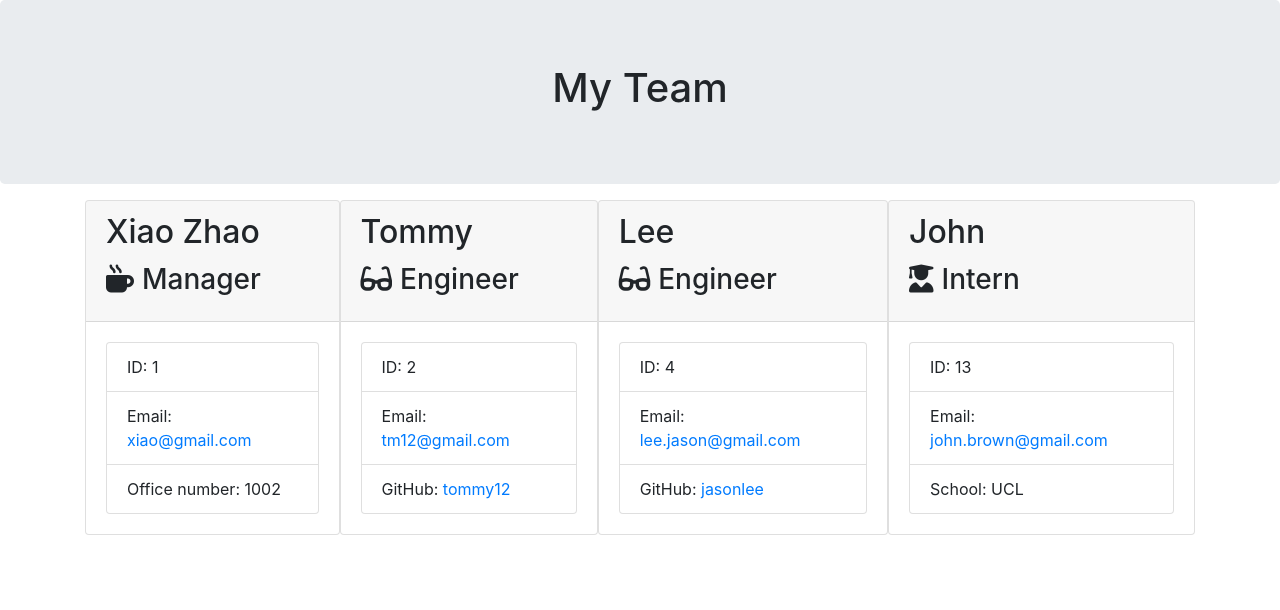
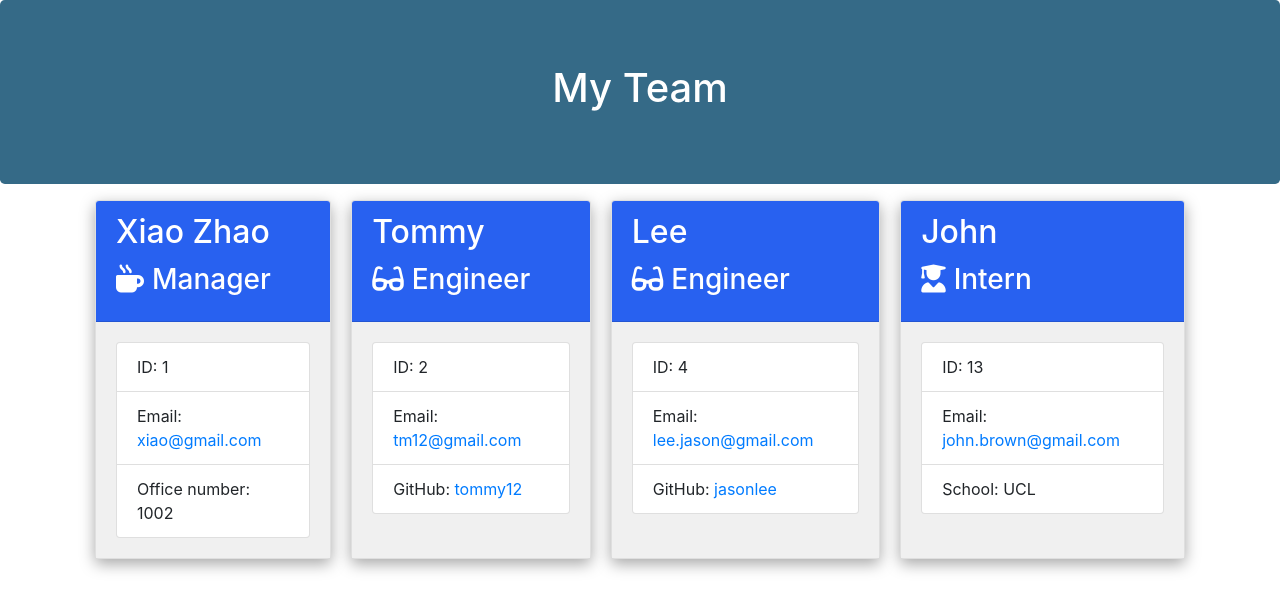
Before and after one commit to xiaozhao1111/Team-Profile-Generator, a website: page output/team.html in a window 1280 px wide. Drawn offline with nearby package versions, Linux system fonts and the light colour scheme.

Commit message:
style.css added

```diff
--- /dev/null
+++ b/output/style.css
@@ -0,0 +1,17 @@
+.team-heading {
+    background-color: rgb(53, 106, 135);
+    color: white;
+}
+.employee-card {
+    margin: 0 10px;
+    box-shadow: rgba(0, 0, 0, 0.35) 0px 5px 15px;
+}
+
+.card-header {
+    background-color: rgb(40, 97, 240);
+    color: white;
+}
+
+.card-body {
+    background-color: rgb(240, 240, 240);
+}
--- a/output/team.html
+++ b/output/team.html
@@ -9,7 +9,7 @@
     <title>My Team</title>
     <link rel="stylesheet" href="https://stackpath.bootstrapcdn.com/bootstrap/4.3.1/css/bootstrap.min.css"
         integrity="sha384-ggOyR0iXCbMQv3Xipma34MD+dH/1fQ784/j6cY/iJTQUOhcWr7x9JvoRxT2MZw1T" crossorigin="anonymous">
-    <link rel="stylesheet" href="style.css">
+    <link rel="stylesheet" href="./style.css">
     <script src="https://kit.fontawesome.com/c502137733.js"></script>
 </head>
 
```
